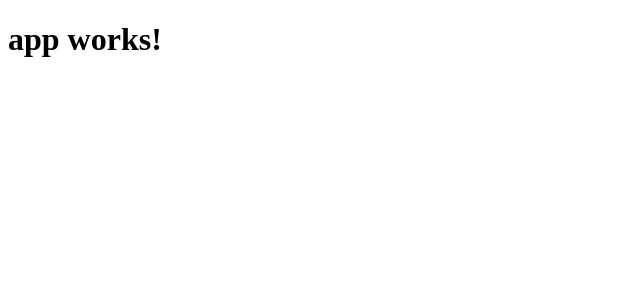
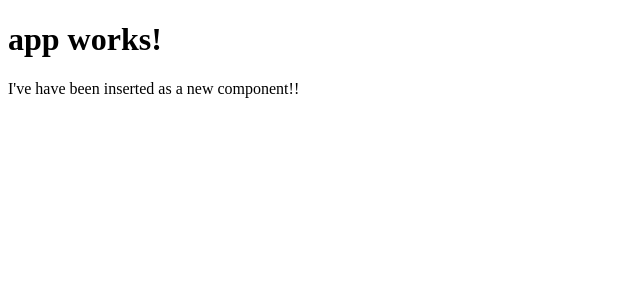
Before and after one commit to sathyalog/ng4-playground, an Angular app: page / in a window 1280 px wide. Shown: the top 300 px of the page, without its empty margins (0-640 px from the left). Built offline with nearby package versions, Linux system fonts and the light colour scheme.

Commit message:
Introduction to components.Go through the readme as well which explains components basics

```diff
--- a/src/app/app.component.html
+++ b/src/app/app.component.html
@@ -1,3 +1,4 @@
 <h1>
   {{title}}
 </h1>
+<app-my-new-component></app-my-new-component>
--- a/src/app/app.module.ts
+++ b/src/app/app.module.ts
@@ -4,10 +4,12 @@ import { FormsModule } from '@angular/forms';
 import { HttpModule } from '@angular/http';
 
 import { AppComponent } from './app.component';
+import { MyNewComponentComponent } from './my-new-component/my-new-component.component';
 
 @NgModule({
   declarations: [
-    AppComponent
+    AppComponent,
+    MyNewComponentComponent
   ],
   imports: [
     BrowserModule,
--- /dev/null
+++ b/src/app/my-new-component/my-new-component.component.html
@@ -0,0 +1,3 @@
+<p>
+  I've have been inserted as a new component!!
+</p>
--- /dev/null
+++ b/src/app/my-new-component/my-new-component.component.ts
@@ -0,0 +1,21 @@
+import { Component, OnInit } from '@angular/core';
+
+@Component({
+  selector: 'app-my-new-component',
+  templateUrl: './my-new-component.component.html',
+  styleUrls: ['./my-new-component.component.css']
+})
+export class MyNewComponentComponent implements OnInit {
+
+  constructor() { }//called first time before the ngOnInit()
+  //The Constructor is a default method of the class that is executed when the class is instantiated and ensures proper initialization of fields in the class and its subclasses.
+
+  ngOnInit() {
+  //called after the constructor and called  after the first ngOnChanges().ngOnChanges is called when an input or output binding value changes
+
+  this.sayHi();
+  }
+  sayHi(){
+  	console.log("Hey welcome to angular4 basics")
+  }
+}
```
Also changed, not shown: src/app/my-new-component/my-new-component.component.css (added), 2 other files (tests, documents, lock files or other folders).
